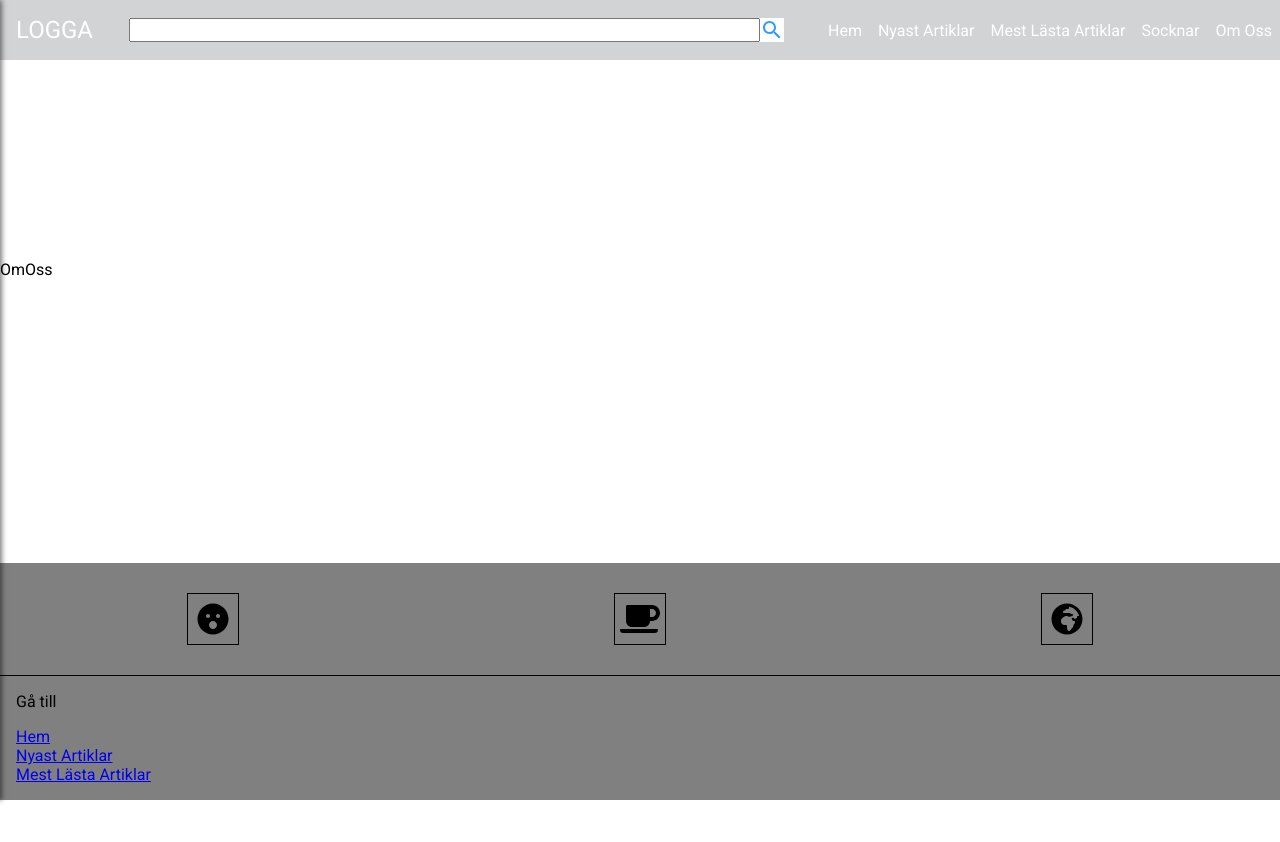
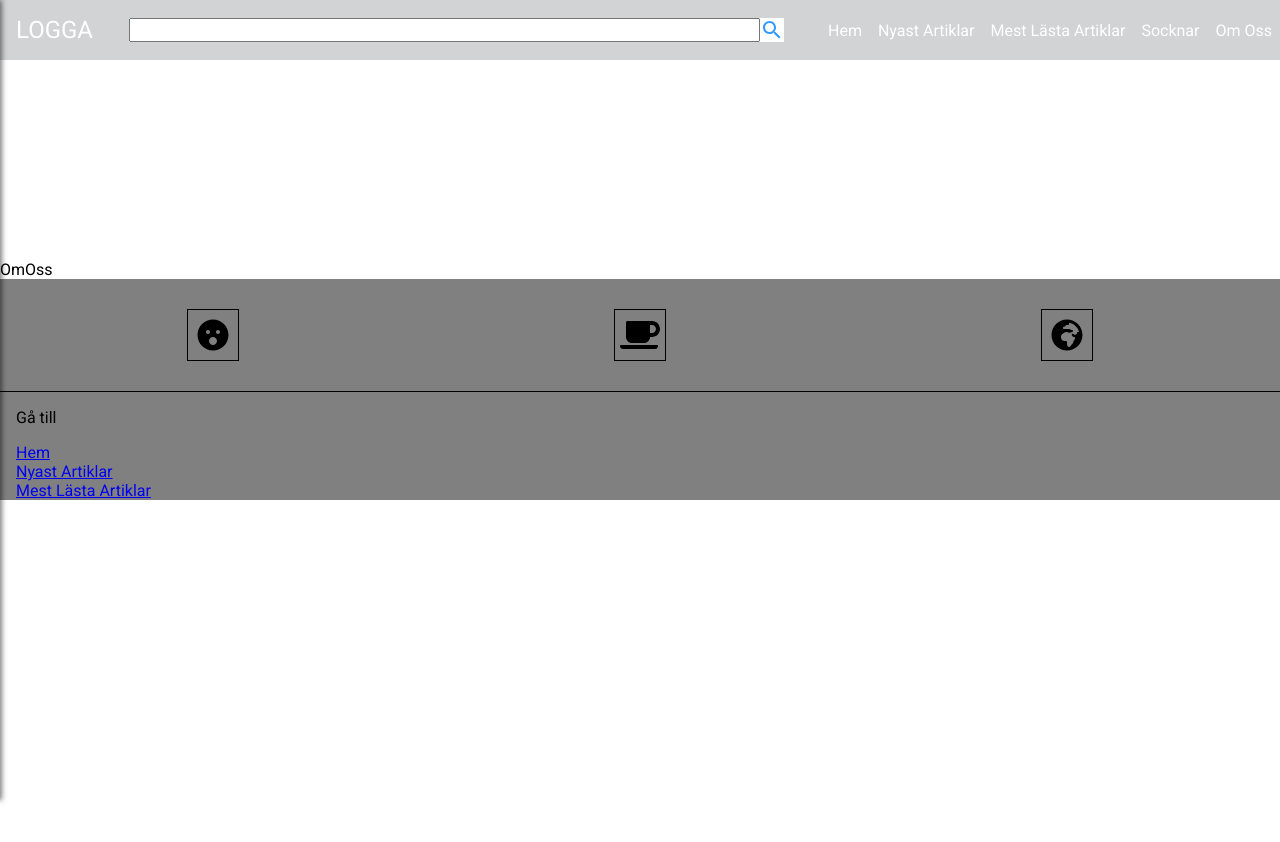
Before and after one commit to wongprom/gutar, a React (Create React App) app: page /OmOss in a window 1280 px wide. Shown: the top 842 px of the page. Built offline with nearby package versions, Linux system fonts and the light colour scheme.

Commit message:
Start position to fix sticky footer.

```diff
--- a/src/components/Footer/Footer.scss
+++ b/src/components/Footer/Footer.scss
@@ -2,9 +2,9 @@
 footer {
   width: 100%;
   background: gray;
-  position: fixed;
-  width: 100%;
-  bottom: 0;
+  // position: fixed;
+  // width: 100%;
+  // bottom: 0;
 
   .icons-wrapper{
     display: flex;
```
